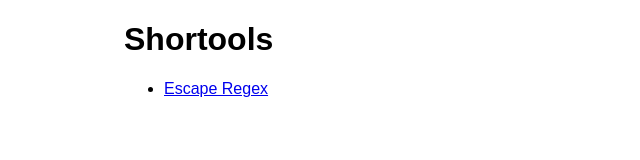
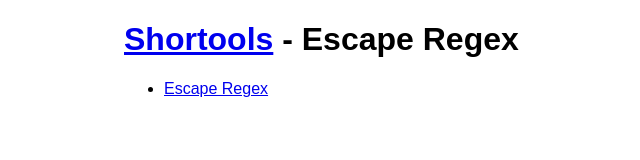
Before and after one commit to jonatas1n/shortools, a plain HTML site: page index.html in a window 1280 px wide. Shown: the whole page, without its empty margins (4-644 px from the left). Drawn offline with Linux system fonts and the light colour scheme.

Commit message:
feat: add back button for title

```diff
--- a/index.html
+++ b/index.html
@@ -9,7 +9,7 @@
 <body>
   <main>
     <div class="container">
-      <h1>Shortools</h1>
+      <h1><a href="./shortools" class="title__link">Shortools</a> - Escape Regex</h1>
       <ul>
         <li><a href="pages/escape_regex.html">Escape Regex</a></li>
       </ul>
```
Also changed, not shown: pages/escape_regex.html (+1 -1 lines).
